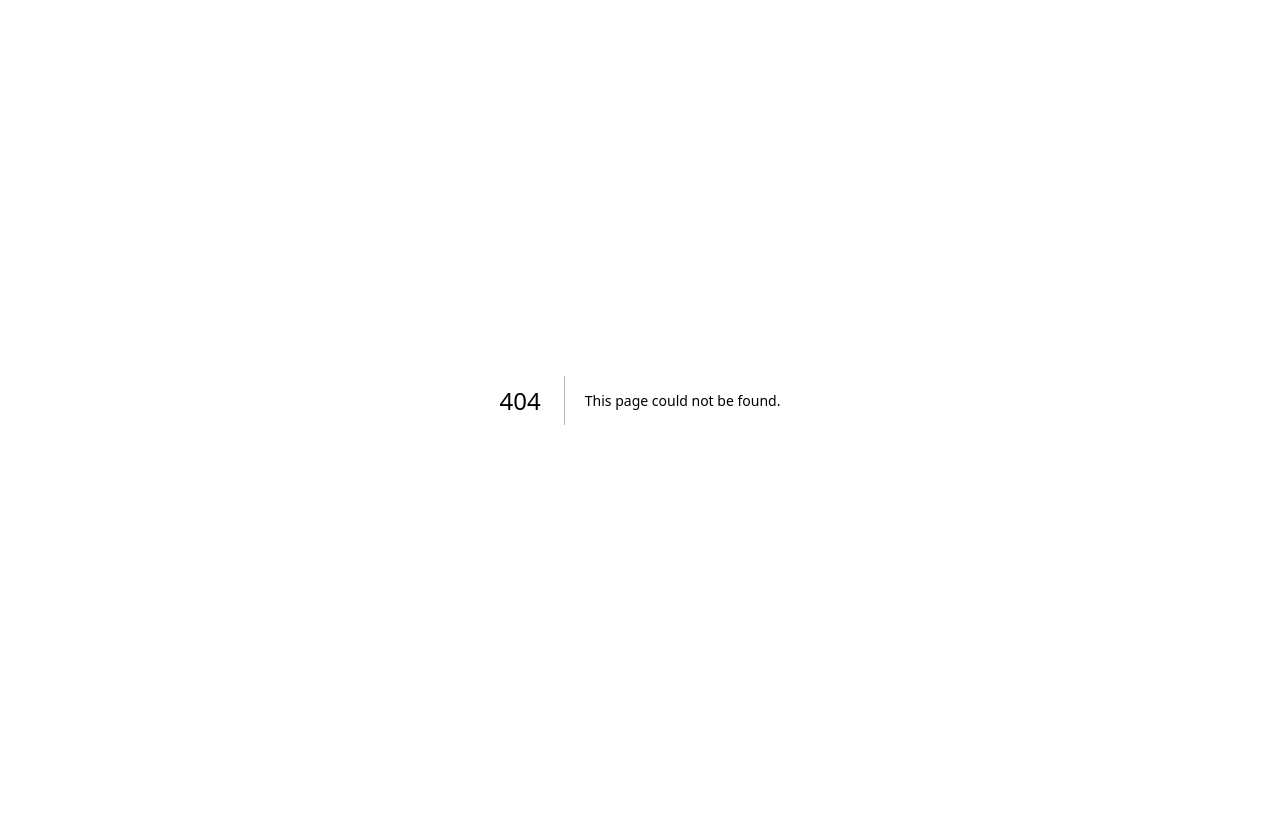
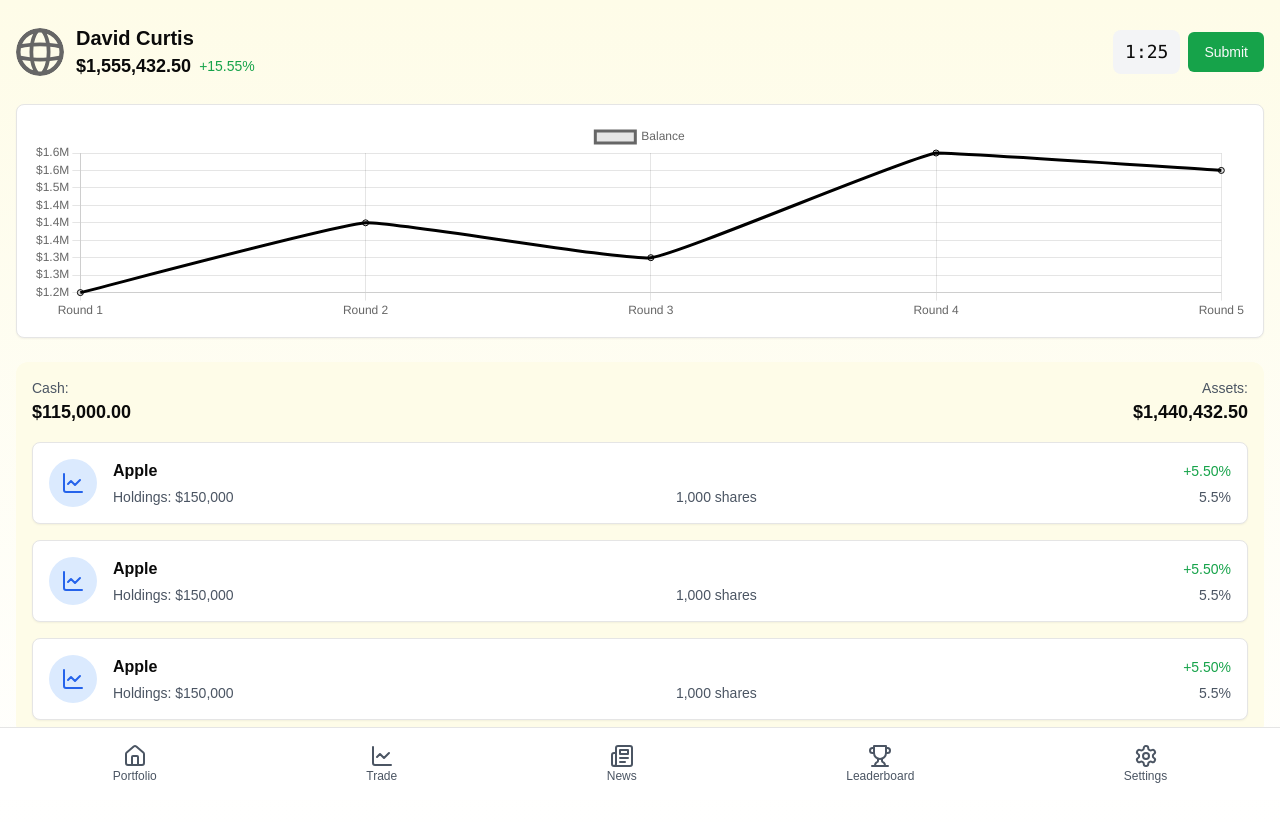
Before and after one commit to Nate8888/FinSim, a Next.js app in the folder frontend/finsim/: page /portfolio in a window 1280 px wide. Before the commit this address had no page. Shown: the top 822 px of the page. Before the commit the page ends 800 px from the top, so only its background shows below. Built offline with nearby package versions, Linux system fonts and the light colour scheme.

Commit message:
initial portfolio page

```diff
--- /dev/null
+++ b/frontend/finsim/app/portfolio/page.js
@@ -0,0 +1,186 @@
+'use client'
+
+import { useEffect, useRef, useState } from 'react'
+import { Avatar } from "@/components/ui/avatar"
+import { Button } from "@/components/ui/button"
+import { Card, CardContent } from "@/components/ui/card"
+import { Home, LineChart as ChartIcon, Newspaper, Settings, Trophy } from "lucide-react"
+import { ErrorBoundary } from 'react-error-boundary'
+import Chart from 'chart.js/auto'
+
+function ErrorFallback({error}) {
+  return (
+    <div role="alert">
+      <p>Something went wrong:</p>
+      <pre>{error.message}</pre>
+    </div>
+  )
+}
+
+const data = [
+  { round: 1, balance: 1200000 },
+  { round: 2, balance: 1400000 },
+  { round: 3, balance: 1300000 },
+  { round: 4, balance: 1600000 },
+  { round: 5, balance: 1550000 },
+]
+
+export default function Component() {
+  const [time, setTime] = useState(90)
+  const chartRef = useRef(null)
+  const chartInstance = useRef(null)
+
+  useEffect(() => {
+    const timer = setInterval(() => {
+      setTime((prevTime) => (prevTime > 0 ? prevTime - 1 : 0))
+    }, 1000)
+    return () => clearInterval(timer)
+  }, [])
+
+  useEffect(() => {
+    if (chartRef.current) {
+      if (chartInstance.current) {
+        chartInstance.current.destroy()
+      }
+
+      const ctx = chartRef.current.getContext('2d')
+      chartInstance.current = new Chart(ctx, {
+        type: 'line',
+        data: {
+          labels: data.map(d => `Round ${d.round}`),
+          datasets: [{
+            label: 'Balance',
+            data: data.map(d => d.balance),
+            borderColor: 'hsl(var(--primary))',
+            tension: 0.1
+          }]
+        },
+        options: {
+          responsive: true,
+          maintainAspectRatio: false,
+          scales: {
+            y: {
+              beginAtZero: false,
+              ticks: {
+                callback: (value) => `$${(value / 1000000).toFixed(1)}M`
+              }
+            }
+          },
+          plugins: {
+            tooltip: {
+              callbacks: {
+                label: (context) => `Balance: $${(context.parsed.y / 1000000).toFixed(2)}M`
+              }
+            }
+          }
+        }
+      })
+    }
+
+    return () => {
+      if (chartInstance.current) {
+        chartInstance.current.destroy()
+      }
+    }
+  }, [])
+
+  const formatTime = () => {
+    const minutes = Math.floor(time / 60)
+    const seconds = time % 60
+    return `${minutes}:${seconds.toString().padStart(2, '0')}`
+  }
+
+  return (
+    <ErrorBoundary FallbackComponent={ErrorFallback}>
+    <div className="min-h-screen bg-gradient-to-b from-yellow-50 to-white pb-16">
+      <div className="container mx-auto px-4 py-6">
+        {/* Header */}
+        <div className="mb-6 flex items-center justify-between">
+          <div className="flex items-center gap-3">
+            <Avatar className="h-12 w-12">
+              <img alt="Profile" src="/globe.svg?height=48&width=48" />
+            </Avatar>
+            <div>
+              <h1 className="text-xl font-bold">David Curtis</h1>
+              <div className="flex items-center gap-2">
+                <span className="text-lg font-semibold">$1,555,432.50</span>
+                <span className="text-sm font-medium text-green-600">+15.55%</span>
+              </div>
+            </div>
+          </div>
+          <div className="flex items-center gap-2">
+            <span className="rounded-lg bg-gray-100 px-3 py-2 font-mono text-lg">{formatTime()}</span>
+            <Button className="bg-green-600 hover:bg-green-700">Submit</Button>
+          </div>
+        </div>
+
+        {/* Chart */}
+        <Card className="mb-6">
+          <CardContent className="p-4">
+            <div className="h-[200px]">
+              <canvas ref={chartRef}></canvas>
+            </div>
+          </CardContent>
+        </Card>
+
+        {/* Asset Summary */}
+        <div className="mb-6 space-y-4 rounded-xl bg-yellow-50 p-4">
+          <div className="flex justify-between">
+            <div>
+              <div className="text-sm text-gray-600">Cash:</div>
+              <div className="text-lg font-semibold">$115,000.00</div>
+            </div>
+            <div className="text-right">
+              <div className="text-sm text-gray-600">Assets:</div>
+              <div className="text-lg font-semibold">$1,440,432.50</div>
+            </div>
+          </div>
+
+          {/* Asset Cards */}
+          {[1, 2, 3].map((i) => (
+            <Card key={i} className="overflow-hidden">
+              <CardContent className="flex items-center gap-4 p-4">
+                <div className="flex h-12 w-12 items-center justify-center rounded-full bg-blue-100">
+                  <ChartIcon className="h-6 w-6 text-blue-600" />
+                </div>
+                <div className="flex-1">
+                  <div className="flex items-center justify-between">
+                    <h3 className="font-semibold">Apple</h3>
+                    <span className="text-sm text-green-600">+5.50%</span>
+                  </div>
+                  <div className="mt-1 flex justify-between text-sm text-gray-600">
+                    <span>Holdings: $150,000</span>
+                    <span>1,000 shares</span>
+                    <span>5.5%</span>
+                  </div>
+                </div>
+              </CardContent>
+            </Card>
+          ))}
+        </div>
+      </div>
+
+      {/* Bottom Navigation */}
+      <div className="fixed bottom-0 left-0 right-0 border-t bg-background">
+        <div className="container mx-auto flex justify-around p-2">
+          {[
+            { icon: Home, label: "Portfolio" },
+            { icon: ChartIcon, label: "Trade" },
+            { icon: Newspaper, label: "News" },
+            { icon: Trophy, label: "Leaderboard" },
+            { icon: Settings, label: "Settings" },
+          ].map(({ icon: Icon, label }) => (
+            <button
+              key={label}
+              className="flex flex-col items-center p-2 text-gray-600 hover:text-primary"
+            >
+              <Icon className="h-6 w-6" />
+              <span className="text-xs">{label}</span>
+            </button>
+          ))}
+        </div>
+      </div>
+    </div>
+    </ErrorBoundary>
+  )
+}
--- /dev/null
+++ b/frontend/finsim/components/ui/avatar.jsx
@@ -0,0 +1,35 @@
+"use client"
+
+import * as React from "react"
+import * as AvatarPrimitive from "@radix-ui/react-avatar"
+
+import { cn } from "@/lib/utils"
+
+const Avatar = React.forwardRef(({ className, ...props }, ref) => (
+  <AvatarPrimitive.Root
+    ref={ref}
+    className={cn("relative flex h-10 w-10 shrink-0 overflow-hidden rounded-full", className)}
+    {...props} />
+))
+Avatar.displayName = AvatarPrimitive.Root.displayName
+
+const AvatarImage = React.forwardRef(({ className, ...props }, ref) => (
+  <AvatarPrimitive.Image
+    ref={ref}
+    className={cn("aspect-square h-full w-full", className)}
+    {...props} />
+))
+AvatarImage.displayName = AvatarPrimitive.Image.displayName
+
+const AvatarFallback = React.forwardRef(({ className, ...props }, ref) => (
+  <AvatarPrimitive.Fallback
+    ref={ref}
+    className={cn(
+      "flex h-full w-full items-center justify-center rounded-full bg-muted",
+      className
+    )}
+    {...props} />
+))
+AvatarFallback.displayName = AvatarPrimitive.Fallback.displayName
+
+export { Avatar, AvatarImage, AvatarFallback }
--- a/frontend/finsim/package.json
+++ b/frontend/finsim/package.json
@@ -9,15 +9,18 @@
     "lint": "next lint"
   },
   "dependencies": {
+    "@radix-ui/react-avatar": "^1.1.1",
     "@radix-ui/react-checkbox": "^1.1.2",
     "@radix-ui/react-label": "^2.1.0",
     "@radix-ui/react-slot": "^1.1.0",
+    "chart.js": "^4.4.6",
     "class-variance-authority": "^0.7.0",
     "clsx": "^2.1.1",
     "lucide-react": "^0.454.0",
     "next": "15.0.2",
     "react": "19.0.0-rc-02c0e824-20241028",
     "react-dom": "19.0.0-rc-02c0e824-20241028",
+    "react-error-boundary": "^4.1.2",
     "tailwind-merge": "^2.5.4",
     "tailwindcss-animate": "^1.0.7"
   },
```
